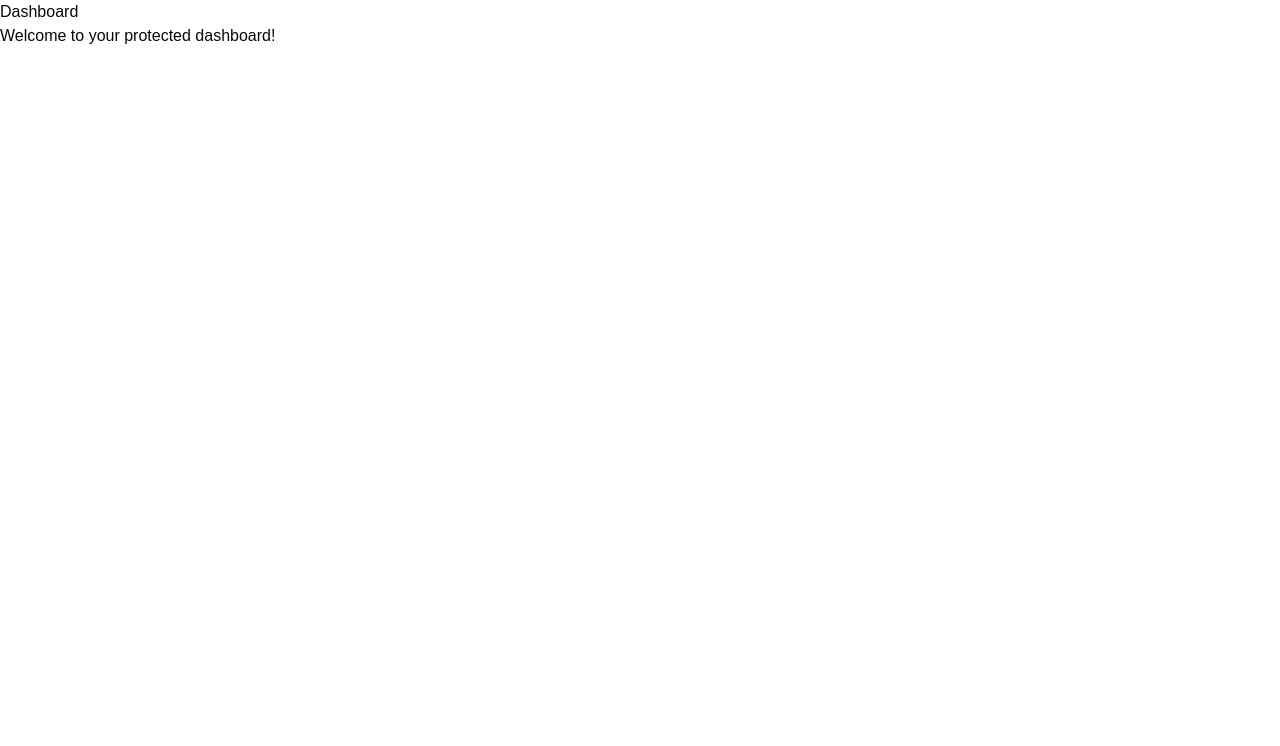
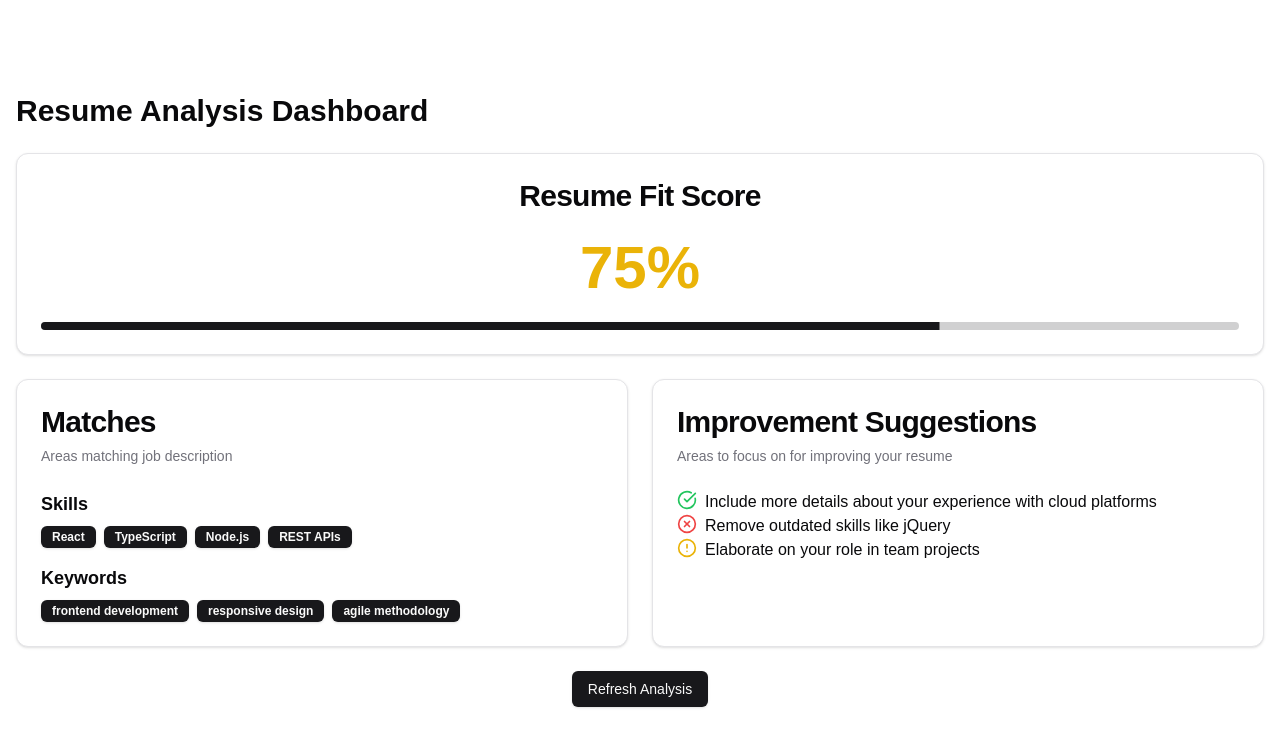
Before and after one commit to aryansrana/horus-ai-resume-project, a Next.js app in the folder frontend/: page /dashboard in a window 1280 px wide. Shown: the top 746 px of the page. Built offline with nearby package versions, Linux system fonts and the light colour scheme; sample sign-in values are in the browser's storage.

Commit message:
Frontend dashboard using mock data

```diff
--- a/frontend/app/dashboard/page.tsx
+++ b/frontend/app/dashboard/page.tsx
@@ -1,32 +1,9 @@
-'use client'
+import { Dashboard } from "@/components/dashboard"
 
-import { useEffect, useState } from 'react'
-import { useRouter } from 'next/navigation'
-
-export default function Dashboard() {
-  const [isLoading, setIsLoading] = useState(true)
-  const router = useRouter()
-
-  useEffect(() => {
-    const token = localStorage.getItem('token')
-    console.log('Token in dashboard:', token)
-    if (!token) {
-      console.log('No token found, redirecting to login')
-      router.push('/login')
-    } else {
-      console.log('Token found, loading dashboard')
-      setIsLoading(false)
-    }
-  }, [router])
-
-  if (isLoading) {
-    return <div>Loading...</div>
-  }
-
+export default function DashboardPage() {
   return (
-    <div>
-      <h1>Dashboard</h1>
-      <p>Welcome to your protected dashboard!</p>
+    <div className="flex justify-center items-center min-h-screen">
+      <Dashboard />
     </div>
   )
 }
--- /dev/null
+++ b/frontend/components/dashboard.tsx
@@ -0,0 +1,135 @@
+'use client'
+
+import { useEffect, useState } from 'react'
+import axios from 'axios'
+import { useRouter } from 'next/navigation'
+import { Card, CardContent, CardDescription, CardHeader, CardTitle } from "@/components/ui/card"
+import { Progress } from "@/components/ui/progress"
+import { Badge } from "@/components/ui/badge"
+import { Button } from "@/components/ui/button"
+import { CheckCircle, XCircle, AlertCircle } from 'lucide-react'
+
+// Mock data for the dashboard
+const mockData = {
+  fitScore: 75,
+  matchedSkills: ['React', 'TypeScript', 'Node.js', 'REST APIs'],
+  matchedKeywords: ['frontend development', 'responsive design', 'agile methodology'],
+  improvementSuggestions: [
+    { type: 'add', text: 'Include more details about your experience with cloud platforms' },
+    { type: 'remove', text: 'Remove outdated skills like jQuery' },
+    { type: 'improve', text: 'Elaborate on your role in team projects' }
+  ]
+}
+
+export function Dashboard() {
+  const [isLoading, setIsLoading] = useState(true)
+  const router = useRouter()
+  const [data, setData] = useState(mockData)
+
+  useEffect(() => {
+    const token = localStorage.getItem('token')
+    console.log('Token in dashboard:', token)
+    if (!token) {
+      console.log('No token found, redirecting to login')
+      router.push('/login')
+    } else {
+      console.log('Token found, loading dashboard')
+      setIsLoading(false)
+    }
+  }, [router])
+
+  if (isLoading) {
+    return <div>Loading...</div>
+  }
+
+  const getScoreColor = (score: number) => {
+    if (score >= 80) return 'text-green-500'
+    if (score >= 60) return 'text-yellow-500'
+    return 'text-red-500'
+  }
+
+  const getImprovementIcon = (type: string) => {
+    switch (type) {
+      case 'add':
+        return <CheckCircle className="h-5 w-5 text-green-500" />
+      case 'remove':
+        return <XCircle className="h-5 w-5 text-red-500" />
+      case 'improve':
+        return <AlertCircle className="h-5 w-5 text-yellow-500" />
+      default:
+        return null
+    }
+  }
+
+  return (
+    <div className="container mx-auto p-4">
+    <h1 className="text-3xl font-bold mb-6">Resume Analysis Dashboard</h1>
+
+    <div className="grid gap-6 md:grid-cols-2">
+      <Card className="md:col-span-2">
+        <CardHeader>
+          <div className="flex items-center justify-center">
+            <CardTitle className="text-3xl font-bold">Resume Fit Score</CardTitle>
+          </div>
+        </CardHeader>
+        <CardContent>
+          <div className="flex items-center justify-center">
+            <div className={`text-6xl font-bold ${getScoreColor(data.fitScore)}`}>
+              {data.fitScore}%
+            </div>
+          </div>
+          <Progress value={data.fitScore} className="mt-6" />
+        </CardContent>
+      </Card>
+
+      <Card>
+        <CardHeader>
+          <CardTitle className="text-3xl font-bold">Matches</CardTitle>
+          <CardDescription>Areas matching job description</CardDescription>
+        </CardHeader>
+        <CardContent>
+          <div className="md:col-span-2">
+            <h3 className="text-lg font-semibold mb-2">Skills</h3>
+            <div className="flex flex-wrap gap-2">
+              {data.matchedSkills.map((skill, index) => (
+                <Badge key={index}>{skill}</Badge>
+              ))}
+            </div>
+          </div>
+          <div>
+            <h3 className="text-lg font-semibold mb-2 mt-4">Keywords</h3>
+            <div className="flex flex-wrap gap-2">
+              {data.matchedKeywords.map((keyword, index) => (
+                <Badge key={index}>{keyword}</Badge>
+              ))}
+            </div>
+          </div>
+        </CardContent>
+      </Card>
+
+      <Card>
+        <CardHeader>
+          <CardTitle className="text-3xl font-bold">Improvement Suggestions</CardTitle>
+          <CardDescription>Areas to focus on for improving your resume</CardDescription>
+        </CardHeader>
+        <CardContent>
+          <div className="mb-4">
+            {data.improvementSuggestions.map((suggestion, index) => (
+              <li key={index} className="flex items-start gap-2">
+                {getImprovementIcon(suggestion.type)}
+                <span>{suggestion.text}</span>
+              </li>
+            ))}
+          </div>
+        </CardContent>
+      </Card>
+    </div>
+
+    <div className="mt-6 text-center">
+      <Button onClick={() => setData({ ...mockData, fitScore: Math.floor(Math.random() * 100) })}>
+        Refresh Analysis
+      </Button>
+    </div>
+  </div>
+  )
+}
--- /dev/null
+++ b/frontend/components/ui/badge.tsx
@@ -0,0 +1,36 @@
+import * as React from "react"
+import { cva, type VariantProps } from "class-variance-authority"
+
+import { cn } from "@/lib/utils"
+
+const badgeVariants = cva(
+  "inline-flex items-center rounded-md border px-2.5 py-0.5 text-xs font-semibold transition-colors focus:outline-none focus:ring-2 focus:ring-ring focus:ring-offset-2",
+  {
+    variants: {
+      variant: {
+        default:
+          "border-transparent bg-primary text-primary-foreground shadow hover:bg-primary/80",
+        secondary:
+          "border-transparent bg-secondary text-secondary-foreground hover:bg-secondary/80",
+        destructive:
+          "border-transparent bg-destructive text-destructive-foreground shadow hover:bg-destructive/80",
+        outline: "text-foreground",
+      },
+    },
+    defaultVariants: {
+      variant: "default",
+    },
+  }
+)
+
+export interface BadgeProps
+  extends React.HTMLAttributes<HTMLDivElement>,
+    VariantProps<typeof badgeVariants> {}
+
+function Badge({ className, variant, ...props }: BadgeProps) {
+  return (
+    <div className={cn(badgeVariants({ variant }), className)} {...props} />
+  )
+}
+
+export { Badge, badgeVariants }
--- a/frontend/package.json
+++ b/frontend/package.json
@@ -18,6 +18,7 @@
     "clsx": "^2.1.1",
     "lucide-react": "^0.460.0",
     "next": "14.2.16",
+    "next-themes": "^0.4.3",
     "react": "^18",
     "react-dom": "^18",
     "react-hook-form": "^7.53.2",
```
Also changed, not shown: 1 other file (tests, documents, lock files or other folders).
